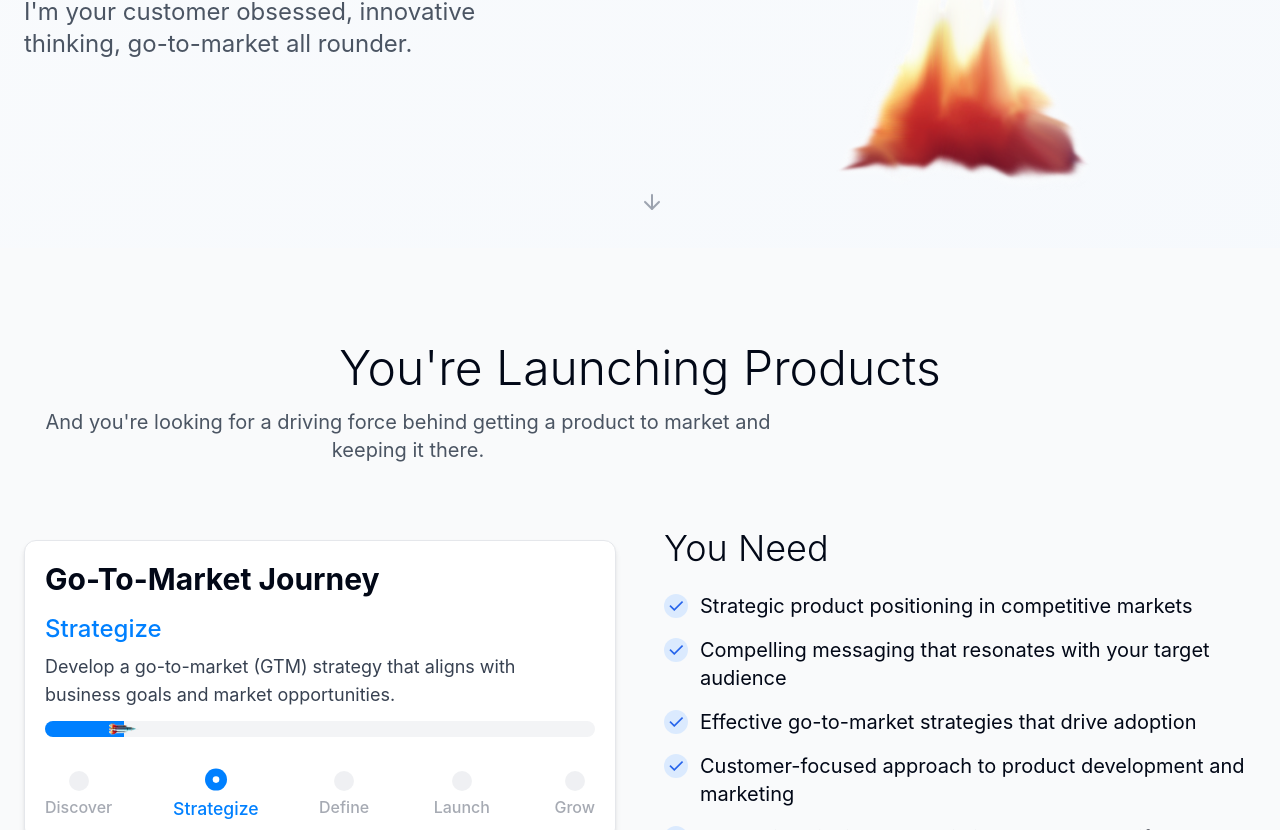
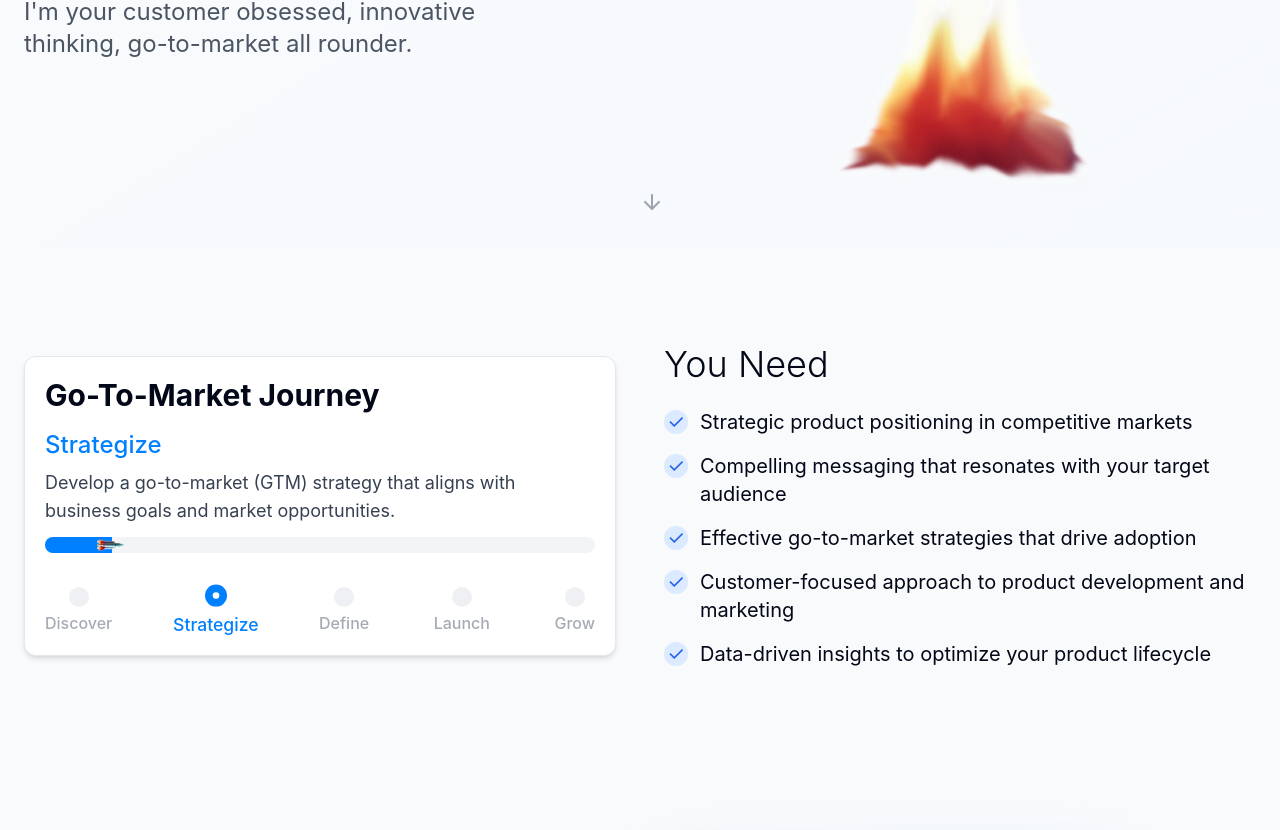
Before and after one commit to ReedInnovate/reedinnovatellc-mainsite, a React (Vite) app: page / in a window 1280 px wide. Shown: the part 552-1382 px from the top of the page. Built offline with nearby package versions, Linux system fonts and the light colour scheme; a web font is replaced by a local one.

Commit message:
Remove title and description
Removes the title and description from the code.

```diff
--- a/src/components/sections/YouSection.tsx
+++ b/src/components/sections/YouSection.tsx
@@ -60,13 +60,6 @@ const YouSection = () => {
   return (
     <AnimatedSection id="you" className="bg-gray-50 py-16 md:py-24">
       <div className="container mx-auto px-4 md:px-6">
-        <div className="text-left md:text-center mb-10 md:mb-16">
-          <h2 className="section-title text-4xl md:text-5xl">You're Launching Products</h2>
-          <p className="section-description text-lg md:text-xl">
-            And you're looking for a driving force behind getting a product to market and keeping it there.
-          </p>
-        </div>
-
         <div className="grid grid-cols-1 lg:grid-cols-2 gap-8 md:gap-12 items-center">
           <div className="order-2 lg:order-1">
             <div className="h-auto md:h-[300px] w-full mx-auto border border-gray-200 rounded-xl overflow-hidden shadow-md bg-white p-4 md:p-5">
```
